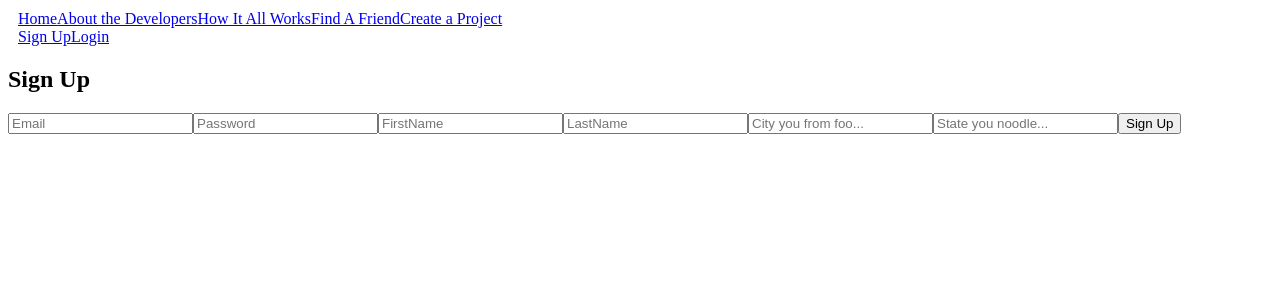
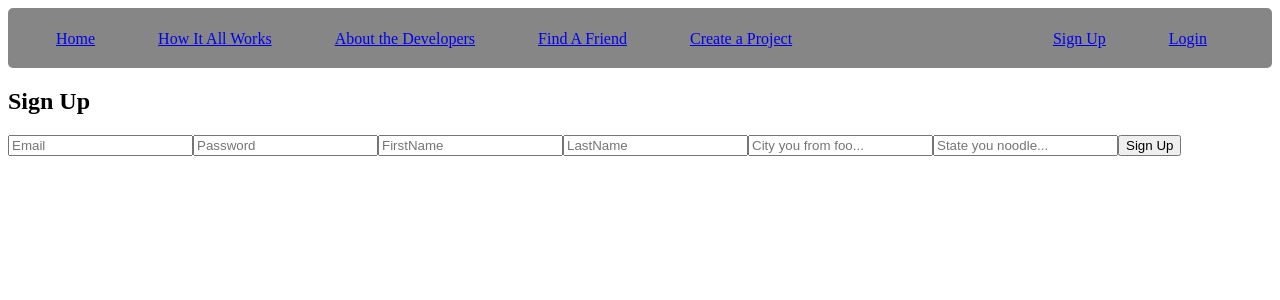
Before and after one commit to Gisaengchung/front-end, a React app: page /signup in a window 1280 px wide. Shown: the top 300 px of the page. Built offline with nearby package versions, Linux system fonts and the light colour scheme; no server answers.

Commit message:
about me page rendering changed to class component changed to functional component (correction)
styled nav slightly

```diff
--- a/src/components/aboutUs/AboutUs.jsx
+++ b/src/components/aboutUs/AboutUs.jsx
@@ -5,8 +5,7 @@ import React, { Component } from 'react';
 // import Sydney from './images/';
 // import Richard from './images/';
 
-export default class AboutUs extends Component {
-  render() {
+export default function AboutUs() {
   return (
     <div className="about-us-content">
 
@@ -67,4 +66,3 @@ export default class AboutUs extends Component {
 
   );
 }
-}
--- a/src/components/navigation/Navigation.css
+++ b/src/components/navigation/Navigation.css
@@ -1,3 +1,40 @@
+
+.navContainer {
+    background-color: rgba(0, 0, 0, 0.473);
+    position: center;
+    top: 0;
+    width: 100%;
+    height: 60px;
+    line-height: 2em;
+    z-index: 2;
+    border-radius: 5px;
+}
+
 .nav {
-    margin: 10px;
+    margin-left: 33px;
+    float: left;
+    display: block;
+    color: white;
+    text-align: center;
+    padding: 15px;
+    text-decoration: none;
+    font-family: 'Bebas Neue';
 }
+
+.nav:hover {
+    background-color: rgb(177, 1, 1);
+    color: black;
+    border-radius: 10px;
+}
+
+.nav:link {
+    color:white;
+}
+
+.nav:visited {
+    color: white;
+}
+.navRight{
+    float: right;
+    margin-right: 50px;
+}
--- a/src/components/navigation/Navigation.jsx
+++ b/src/components/navigation/Navigation.jsx
@@ -29,12 +29,13 @@ export default function Navigation() {
         // CONDITIONAL----------------------------------------------------------
           ?
           <>
-            <div className={styles.nav}>
-              <NavLink className="link" to="/home">Home</NavLink>
-              <NavLink className="link" to="/how-works">How It All Works</NavLink>
-              <NavLink className="link" to="/about-us">About the Developers</NavLink>
-              <NavLink className="link" to="/users-list">Find A Friend</NavLink>
-              <NavLink className="link" to="/project-form">Create a Project</NavLink>
+            <section className={styles.navContainer}>
+              <div className={styles.navLeft}>
+                <span className={styles.nav}><NavLink className="link" to="/home">Home</NavLink></span>
+                <span className={styles.nav}><NavLink className="link" to="/how-works">How It All Works</NavLink></span>
+                <span className={styles.nav}><NavLink className="link" to="/about-us">About the Developers</NavLink></span>
+                <span className={styles.nav}><NavLink className="link" to="/users-list">Find A Friend</NavLink></span>
+                <span className={styles.nav}><NavLink className="link" to="/project-form">Create a Project</NavLink></span>
               </div>
 
               <div className={styles.navRight}>
@@ -43,22 +44,23 @@ export default function Navigation() {
                   <button onClick={handleLogOut}>Log out</button>
                 </span>
               </div>
+            </section>
           </>
           // --------------------------------------------------------------------
           :
           <>
-            <div className={styles.nav}>
-              <div>
-                <NavLink className="link" to="/Home">Home</NavLink>
-                <NavLink className="link" to="/about-us">About the Developers</NavLink>
-                <NavLink className="link" to="/how-works">How It All Works</NavLink>
-                <NavLink className="link" to="/users-list">Find A Friend</NavLink>
-                <NavLink className="link" to="/project-form">Create a Project</NavLink>
+            <div className={styles.navContainer}>
+              <div className={styles.navLeft}>
+                <span className={styles.nav}><NavLink className="link" to="/home">Home</NavLink></span>
+                <span className={styles.nav}><NavLink className="link" to="/how-works">How It All Works</NavLink></span>
+                <span className={styles.nav}><NavLink className="link" to="/about-us">About the Developers</NavLink></span>
+                <span className={styles.nav}><NavLink className="link" to="/users-list">Find A Friend</NavLink></span>
+                <span className={styles.nav}><NavLink className="link" to="/project-form">Create a Project</NavLink></span>
               </div>
 
               <div className={styles.navRight}>
-                <NavLink className="link" to="/signup">Sign Up</NavLink>
-                <NavLink className="link" to="/login">Login</NavLink>
+                <span className={styles.nav}><NavLink className="link" to="/signup">Sign Up</NavLink></span>
+                <span className={styles.nav}><NavLink className="link" to="/login">Login</NavLink></span>
               </div>
             </div>
           </>
```
Also changed, not shown: src/components/userDetail/UserDetailPresentational.jsx (added, +46 -0 lines), src/hooks/userHook.js (added, +20 -0 lines). Lines whose indentation alone changed are shown as unchanged.
